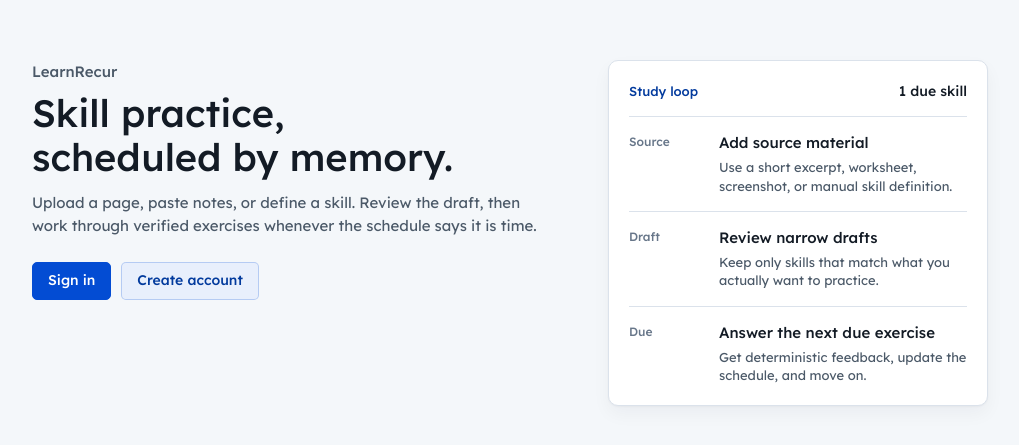
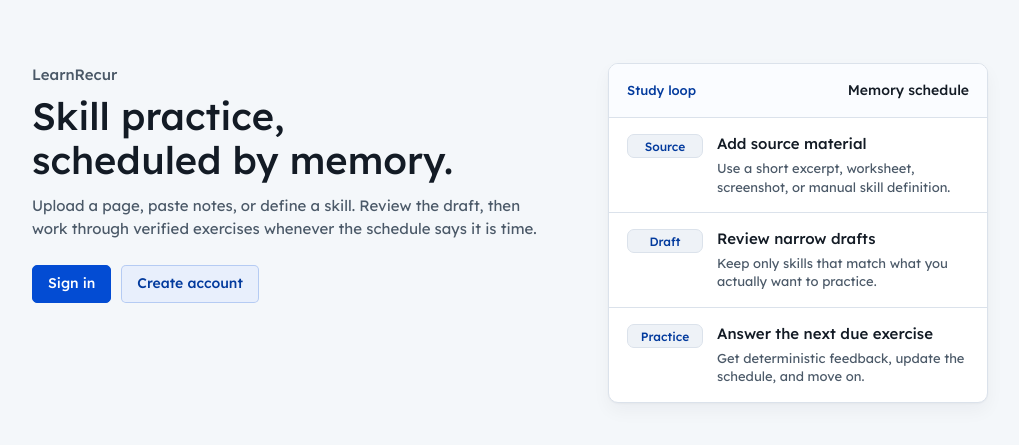
Before and after one commit to bennetthilberg/learnrecur, a Next.js app: page / in a window 1280 px wide. Shown: the part 167-612 px from the top of the page, without its empty margins (130-1149 px from the left). Built offline with nearby package versions, Linux system fonts and the light colour scheme; no server answers.

Commit message:
refactor(ui): refine entry study loop

```diff
--- a/src/app/globals.css
+++ b/src/app/globals.css
@@ -166,11 +166,11 @@ a {
 }
 
 .entryProcessPanel {
+  overflow: hidden;
   border: 1px solid var(--lr-line);
   border-radius: var(--lr-radius-lg);
   background: var(--lr-panel);
   box-shadow: var(--lr-shadow);
-  padding: 20px;
 }
 
 .entryProcessHeader {
@@ -179,7 +179,8 @@ a {
   justify-content: space-between;
   gap: 14px;
   border-bottom: 1px solid var(--lr-line);
-  padding-bottom: 14px;
+  background: var(--lr-panel-cool);
+  padding: 16px 18px;
 }
 
 .entryProcessHeader span {
@@ -206,19 +207,27 @@ a {
   grid-template-columns: 76px 1fr;
   gap: 14px;
   border-bottom: 1px solid var(--lr-line);
-  padding: 16px 0;
+  padding: 16px 18px;
 }
 
 .entryProcessList li:last-child {
   border-bottom: 0;
-  padding-bottom: 0;
 }
 
 .entryProcessList span {
+  display: inline-flex;
+  min-height: 24px;
+  align-items: center;
   align-self: start;
-  color: var(--lr-faint);
-  font-size: var(--lr-text-xs);
-  font-weight: 500;
+  justify-content: center;
+  border: 1px solid var(--lr-line);
+  border-radius: var(--lr-radius-chip);
+  background: var(--lr-fill);
+  color: var(--lr-primary-ink);
+  font-size: var(--lr-text-xs);
+  font-weight: 500;
+  line-height: var(--lr-leading-compact);
+  padding: 4px 8px;
 }
 
 .entryProcessList strong {
--- a/src/app/page.tsx
+++ b/src/app/page.tsx
@@ -38,7 +38,7 @@ export default async function Home() {
       <aside className="entryProcessPanel" aria-label="How LearnRecur works">
         <div className="entryProcessHeader">
           <span>Study loop</span>
-          <strong>1 due skill</strong>
+          <strong>Memory schedule</strong>
         </div>
         <ol className="entryProcessList">
           <li>
@@ -56,7 +56,7 @@ export default async function Home() {
             </div>
           </li>
           <li>
-            <span>Due</span>
+            <span>Practice</span>
             <div>
               <strong>Answer the next due exercise</strong>
               <p>Get deterministic feedback, update the schedule, and move on.</p>
```
